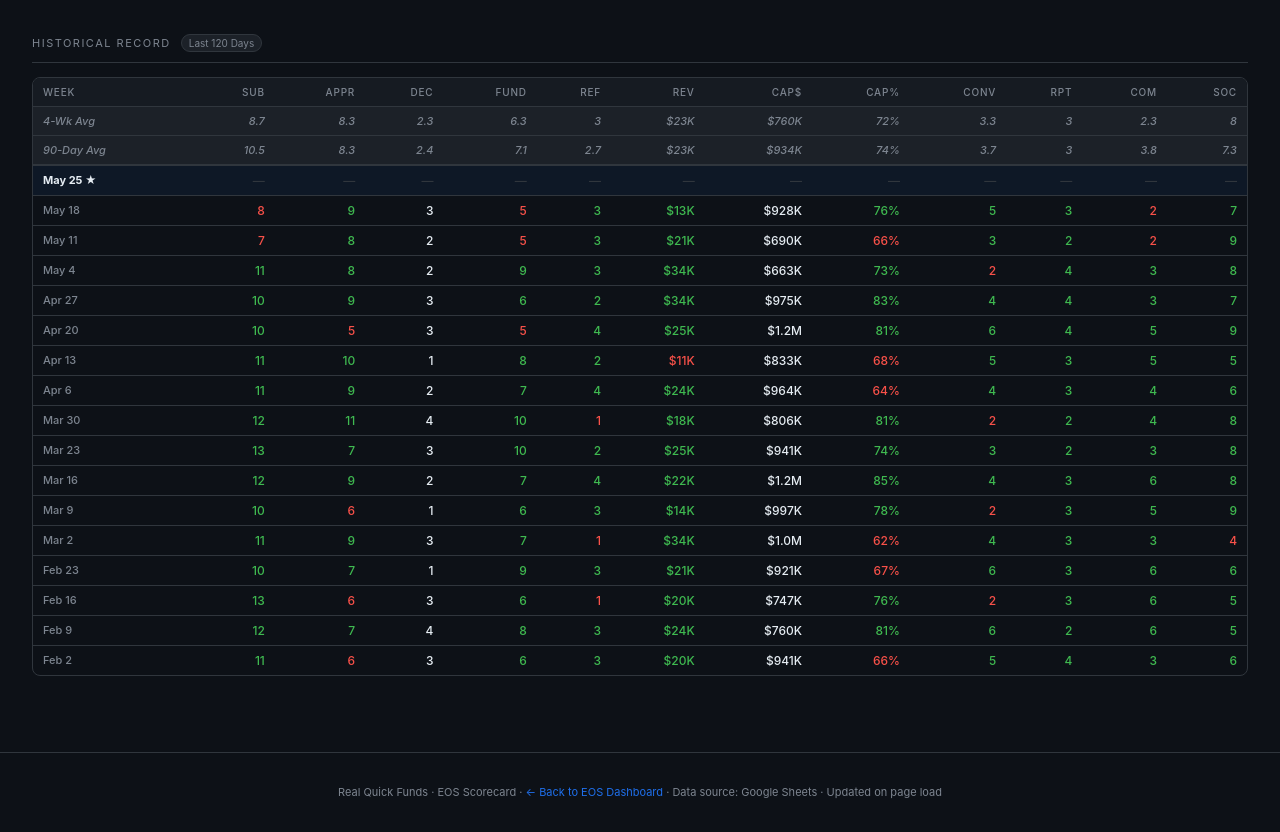
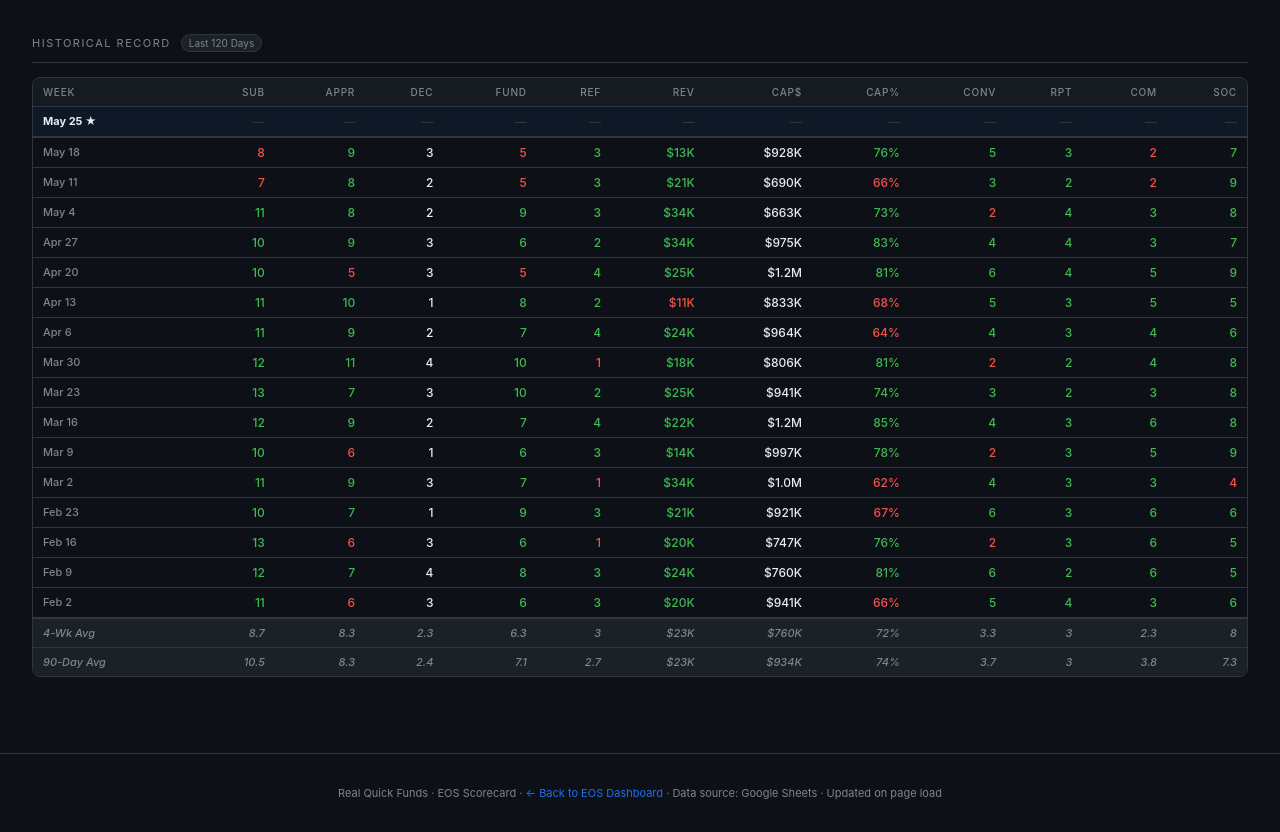
Before and after one commit to pmartbrown/rqf-eos, a plain HTML site: page RQF_Scorecard.html in a window 1280 px wide. Shown: the part 1027-1859 px from the top of the page. Drawn offline with Linux system fonts and the light colour scheme; no server answers.

Commit message:
Add files via upload

```diff
--- a/RQF_Scorecard.html
+++ b/RQF_Scorecard.html
@@ -490,33 +490,13 @@ function render(rows) {
   const tb = document.getElementById('tape-body');
   tb.innerHTML = '';
 
-  // 4-week average row
-  const avgRow4 = document.createElement('tr');
-  avgRow4.className = 'avg-row';
-  avgRow4.innerHTML = `<td>4-Wk Avg</td>` +
-    METRICS.map((_,i) => {
-      const a = avg(rows,i,4);
-      return `<td class="${color(a,METRICS[i])}">${fmt(a,METRICS[i].format)}</td>`;
-    }).join('');
-  tb.appendChild(avgRow4);
+  const mkSep = () => {
+    const s = document.createElement('tr');
+    s.innerHTML = `<td colspan="${METRICS.length+1}" style="padding:0;height:1px;background:var(--border)"></td>`;
+    return s;
+  };
 
-  // 90-day average row
-  const avgRow90 = document.createElement('tr');
-  avgRow90.className = 'avg-row';
-  avgRow90.innerHTML = `<td>90-Day Avg</td>` +
-    METRICS.map((_,i) => {
-      const a = avg(rows,i,13);
-      return `<td class="${color(a,METRICS[i])}">${fmt(a,METRICS[i].format)}</td>`;
-    }).join('');
-  tb.appendChild(avgRow90);
-
-  // Separator
-  const sep = document.createElement('tr');
-  sep.innerHTML = `<td colspan="${METRICS.length+1}" style="padding:0;height:1px;background:var(--border)"></td>`;
-  tb.appendChild(sep);
-
-  // Weekly tape
-  rows.slice(0, 17).forEach((row, idx) => {
+  const mkWeekRow = (row, idx) => {
     const tr = document.createElement('tr');
     if (idx === 0) tr.classList.add('cur-row');
     const weekStr = fmtDate(row.weekOf) + (idx === 0 ? ' ★' : '');
@@ -527,8 +507,35 @@ function render(rows) {
       return `<td class="${c==='green'?'t-green':c==='red'?'t-red':''}">${fmt(v,m.format)}</td>`;
     }).join('');
     tr.innerHTML = `<td class="t-week">${weekStr}</td>${cells}`;
-    tb.appendChild(tr);
-  });
+    return tr;
+  };
+
+  // 1. Current week — top row
+  tb.appendChild(mkWeekRow(rows[0], 0));
+  tb.appendChild(mkSep());
+
+  // 2. Prior weeks
+  rows.slice(1, 17).forEach((row, idx) => tb.appendChild(mkWeekRow(row, idx + 1)));
+  tb.appendChild(mkSep());
+
+  // 3. Averages at bottom
+  const avgRow4 = document.createElement('tr');
+  avgRow4.className = 'avg-row';
+  avgRow4.innerHTML = `<td>4-Wk Avg</td>` +
+    METRICS.map((_,i) => {
+      const a = avg(rows,i,4);
+      return `<td class="${color(a,METRICS[i])}">${fmt(a,METRICS[i].format)}</td>`;
+    }).join('');
+  tb.appendChild(avgRow4);
+
+  const avgRow90 = document.createElement('tr');
+  avgRow90.className = 'avg-row';
+  avgRow90.innerHTML = `<td>90-Day Avg</td>` +
+    METRICS.map((_,i) => {
+      const a = avg(rows,i,13);
+      return `<td class="${color(a,METRICS[i])}">${fmt(a,METRICS[i].format)}</td>`;
+    }).join('');
+  tb.appendChild(avgRow90);
 }
 
 // ── Fetch & load ────────────────────────────────
```
